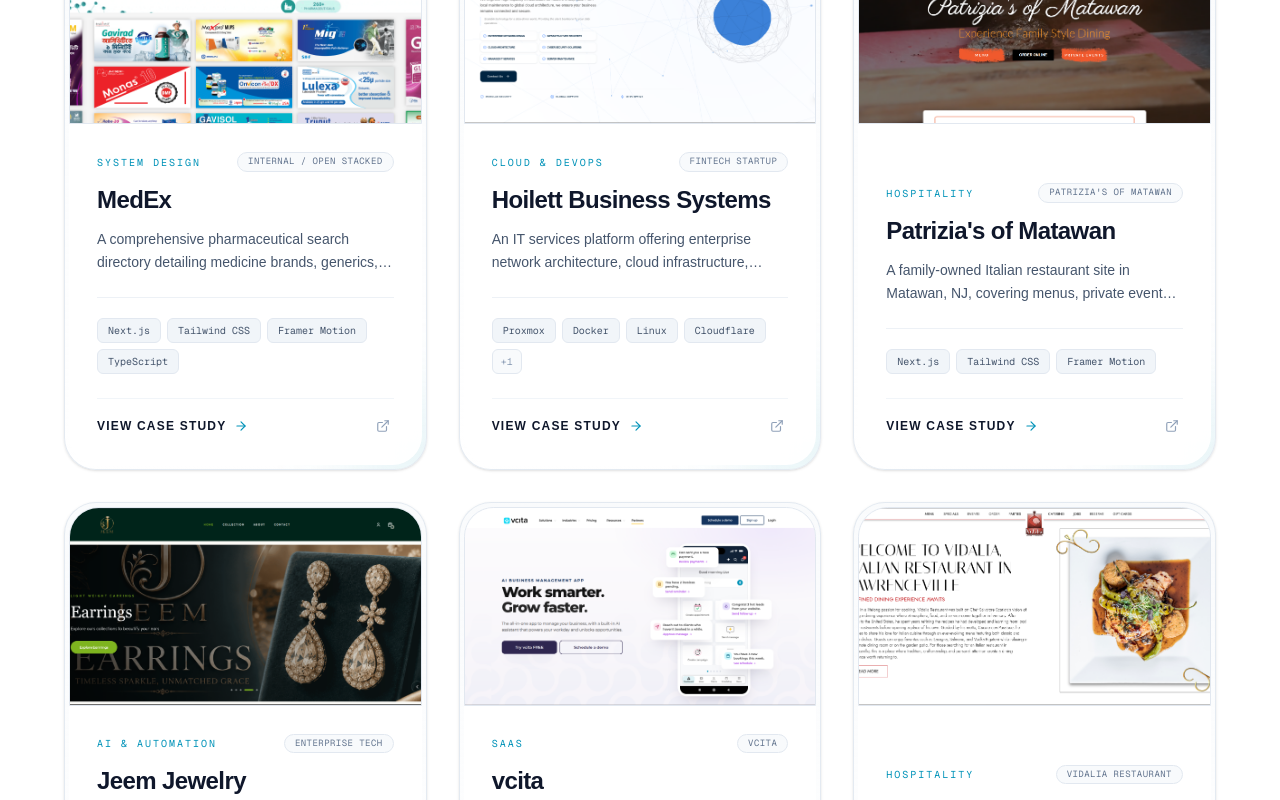
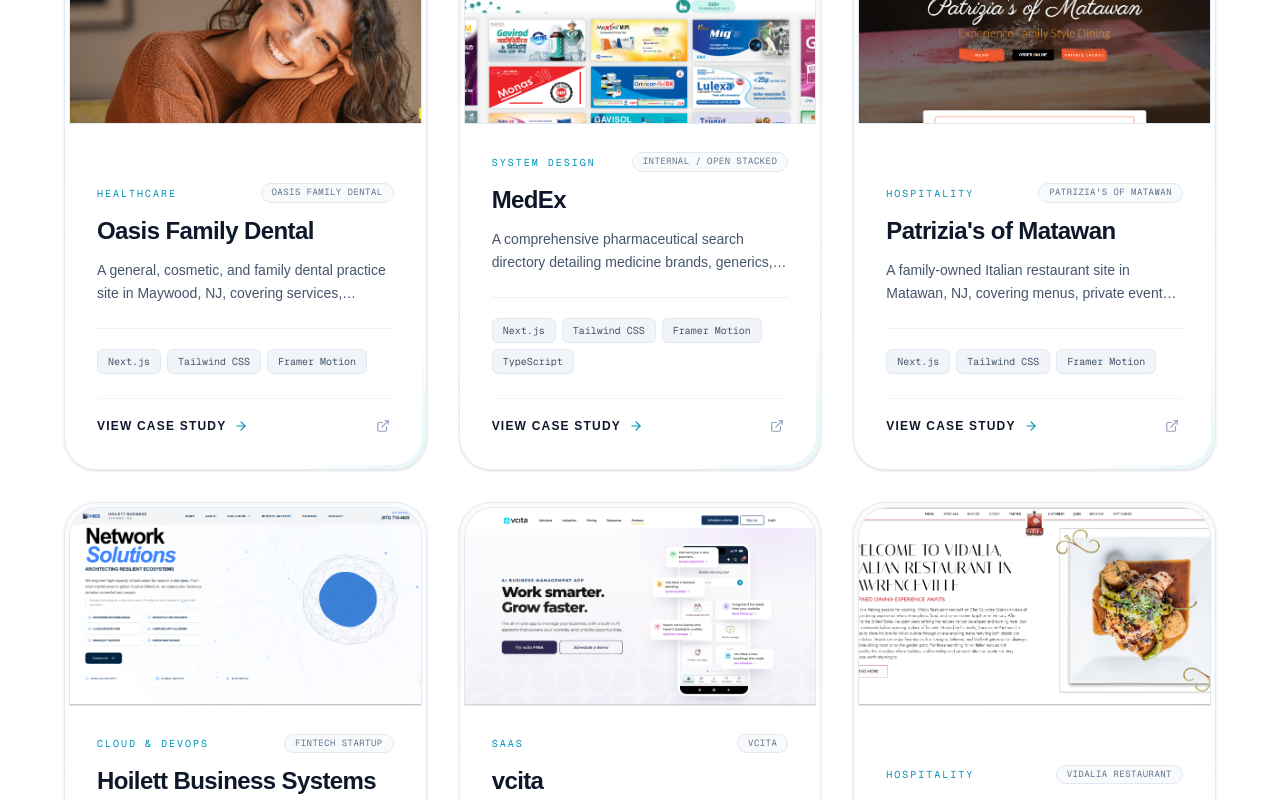
Before and after one commit to Talha0007/open-stacked, a Next.js app: page /portfolio in a window 1280 px wide. Shown: the part 1260-2060 px from the top of the page. Built offline with nearby package versions, Linux system fonts and the light colour scheme.

Commit message:
add new project for Oasis Family Dental with details and image

```diff
--- a/data/projects.ts
+++ b/data/projects.ts
@@ -12,6 +12,7 @@
 }
 
 export const projects: Project[] = [
+  // ROW 1
   {
     id: "1",
     slug: "global-card-tracking-system",
@@ -54,8 +55,24 @@
     client: "Clover UK",
     liveUrl: "https://uk.clover.com/",
   },
+
+  // ROW 2
   {
     id: "4",
+    slug: "dental-practice-appointment-site",
+    title: "Oasis Family Dental",
+    category: "HEALTHCARE",
+    description:
+      "A general, cosmetic, and family dental practice site in Maywood, NJ, covering services, providers, and appointment requests.",
+    image: "/projects/oasis-family-dental.png",
+    fullDetails:
+      "Built a clean, trust-focused practice site with services overview, provider bio, and a direct appointment-request flow designed for local patient acquisition.",
+    techStack: ["Next.js", "Tailwind CSS", "Framer Motion"],
+    client: "Oasis Family Dental",
+    liveUrl: "https://www.mydentaloasis.com/",
+  },
+  {
+    id: "5",
     slug: "open-stacked-os-pattern",
     title: "MedEx",
     category: "SYSTEM DESIGN",
@@ -67,20 +84,6 @@
     techStack: ["Next.js", "Tailwind CSS", "Framer Motion", "TypeScript"],
     client: "Internal / Open Stacked",
     liveUrl: "https://medex.com.bd/",
-  },
-  {
-    id: "5",
-    slug: "private-cloud-infrastructure",
-    title: "Hoilett Business Systems",
-    category: "CLOUD & DEVOPS",
-    description:
-      "An IT services platform offering enterprise network architecture, cloud infrastructure, server maintenance, and cyber security.",
-    image: "/projects/hbs.png",
-    fullDetails:
-      "Custom bare-metal virtualization setup with automatic failover, automated snapshots, and Cloudflare enterprise integration for max security.",
-    techStack: ["Proxmox", "Docker", "Linux", "Cloudflare", "Nginx"],
-    client: "Fintech Startup",
-    liveUrl: "https://hoilett.com/",
   },
   {
     id: "6",
@@ -96,19 +99,21 @@
     client: "Patrizia's of Matawan",
     liveUrl: "https://www.patriziasofmatawan.com/",
   },
+
+  // ROW 3
   {
     id: "7",
-    slug: "ai-automated-workflow-agent",
-    title: "Jeem Jewelry",
-    category: "AI & AUTOMATION",
+    slug: "private-cloud-infrastructure",
+    title: "Hoilett Business Systems",
+    category: "CLOUD & DEVOPS",
     description:
-      "An elegant e-commerce jewelry store showcasing luxury lightweight earrings, fine collections, and handcrafted accessories.",
-    image: "/projects/jeem.png",
+      "An IT services platform offering enterprise network architecture, cloud infrastructure, server maintenance, and cyber security.",
+    image: "/projects/hbs.png",
     fullDetails:
-      "Custom LLM orchestrations built using Python backend microservices and modern Next.js admin dashboards.",
-    techStack: ["Next.js", "Python", "FastAPI", "OpenAI API", "PostgreSQL"],
-    client: "Enterprise Tech",
-    liveUrl: "https://jeem.com.pk/",
+      "Custom bare-metal virtualization setup with automatic failover, automated snapshots, and Cloudflare enterprise integration for max security.",
+    techStack: ["Proxmox", "Docker", "Linux", "Cloudflare", "Nginx"],
+    client: "Fintech Startup",
+    liveUrl: "https://hoilett.com/",
   },
   {
     id: "8",
@@ -138,8 +143,24 @@
     client: "Vidalia Restaurant",
     liveUrl: "https://vidalia.restaurant/",
   },
+
+  // ROW 4
   {
     id: "10",
+    slug: "ai-automated-workflow-agent",
+    title: "Jeem Jewelry",
+    category: "AI & AUTOMATION",
+    description:
+      "An elegant e-commerce jewelry store showcasing luxury lightweight earrings, fine collections, and handcrafted accessories.",
+    image: "/projects/jeem.png",
+    fullDetails:
+      "Custom LLM orchestrations built using Python backend microservices and modern Next.js admin dashboards.",
+    techStack: ["Next.js", "Python", "FastAPI", "OpenAI API", "PostgreSQL"],
+    client: "Enterprise Tech",
+    liveUrl: "https://jeem.com.pk/",
+  },
+  {
+    id: "11",
     slug: "cyber-security-hardening-suite",
     title: "Phone Labs",
     category: "CYBER SECURITY",
@@ -153,7 +174,7 @@
     liveUrl: "https://phonelabs.co.uk/",
   },
   {
-    id: "11",
+    id: "12",
     slug: "realtime-telemetry-dashboard",
     title: "Mahnoor Sahi",
     category: "DATA ANALYTICS",
@@ -166,8 +187,10 @@
     client: "IoTech Systems",
     liveUrl: "https://mahnoorsahi.com/",
   },
+
+  // ROW 5
   {
-    id: "12",
+    id: "13",
     slug: "fintech-micro-lending-core",
     title: "Vape UK",
     category: "FINTECH",
@@ -181,7 +204,7 @@
     liveUrl: "https://vapeuk.co.uk/",
   },
   {
-    id: "13",
+    id: "14",
     slug: "healthcare-patient-portal",
     title: "APCECO",
     category: "HEALTHCARE",
```
Also changed, not shown: public/projects/oasis-family-dental.png (added).
